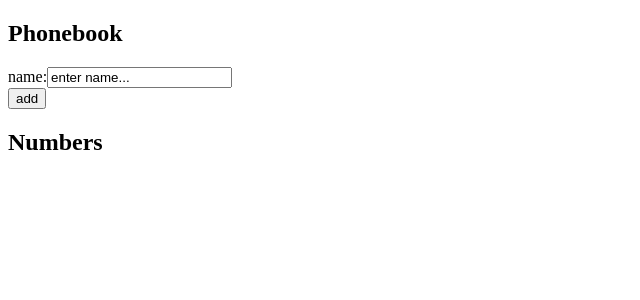
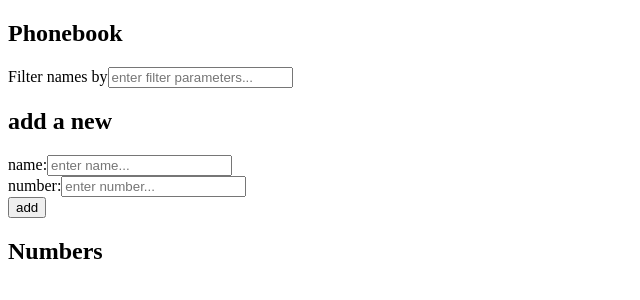
Before and after one commit to tcampbel22/full_stack_open, a React (Vite) app in the folder part2/part2-project/: page / in a window 1280 px wide. Shown: the top 300 px of the page, without its empty margins (0-640 px from the left). Built offline with nearby package versions, Linux system fonts and the light colour scheme.

Commit message:
ex 2.8-10 completed

```diff
--- a/part2/part2-project/src/App.jsx
+++ b/part2/part2-project/src/App.jsx
@@ -1,34 +1,96 @@
 import { useState } from 'react'
 
-const Person = ({person}) => { return <p> {person.name} </p> }
+const Header = ({header}) => { return <h2>{header}</h2> }
 
-const People = ({persons}) => {
+const Person = ({person}) => {
 	return (
-	<div>
-		{/* <div>Debug: {persons[0].name }</div> */}
+		<p> {person.name} {person.number} </p>
+	)
+}
+
+const People = ({persons, newFilter}) => {
+	return (
+		<div>
+		{/* <div>Debug: {newFilter}</div> */}
 		{persons.map(person =>
+			person.name.toLowerCase().includes(newFilter.toLowerCase()) &&
 			<Person key={person.name} person={person}/>
-		)}
+	)}
 	</div>
 	)
 };
 
+const FilterInput = ({handleFilter, newFilter}) => {
+	return (
+		<div>
+			<label htmlFor='filter'>Filter names by</label>
+			<input
+				id='filter'
+				name='filter-type'
+				value={newFilter}
+				onChange={handleFilter}
+				type='text'
+				placeholder='enter filter parameters...'
+			/>
+		</div>
+	)
+}
+
+const PersonForm = ({addPerson, handleNewNames, handleNewNumbers, newName, newNumber}) => {
+	return (
+		<form onSubmit={addPerson}>
+        <div>
+			<label htmlFor='name'>name:</label>
+          <input
+			id='name'
+			name='full-name'
+			value={newName}
+			onChange={handleNewNames}
+			type='text'
+			placeholder='enter name...'/>
+        </div>
+		<div>
+			<label htmlFor='number'>number:</label>
+          <input
+			id='number'
+			name='phone-number'
+			value={newNumber}
+			onChange={handleNewNumbers}
+			type='text'
+			placeholder='enter number...'/>
+        </div>
+        <div>
+          <button type="submit">add</button>
+        </div>
+      </form>
+	)
+}
+
+
 const App = () => {
-  const [persons, setPersons] = useState([{}]) //Array of people objects
-  const [newName, setNewName] = useState('enter name...')
+  const [persons, setPersons] = useState([]) //Array of people objects
+  const [newName, setNewName] = useState('')
+  const [newNumber, setNewNumber] = useState('')
+  const [newFilter, setNewFilter] = useState('')
 
- const addPerson = (event) => {
+  const addPerson = (event) => {
 	event.preventDefault();
 	console.log("Clicked add", event.target);
-	const dup = persons.find(person => person.name === newName)
-	if (dup) {
-		alert(`'${newName}' already exists in the phonebook`)
-		return
+	if (!newName)
+		return alert("Please enter a name")
+	if (!newNumber)
+		return alert("Please enter a number")
+	if (persons.find(person => person.name === newName))
+		return alert(`'${newName}' already exists in the phonebook`)
+	const nameObject = {
+		name: newName,
+		number: newNumber,
+		id: persons.length + 1
 	}
-	const nameObject = { name: newName }
-	console.log("new name: ", nameObject.name);
+	console.log("new name: ", nameObject.name, "\nid: ", nameObject.id, "\nnumber: ", nameObject.number);
 	setPersons(persons.concat(nameObject));
 	setNewName('')
+	setNewNumber('')
  }
 
   const handleNewNames = (event) => {
@@ -36,21 +98,38 @@ const App = () => {
 	console.log(event.target.value);
 	setNewName(event.target.value);
   }
+
+  const handleNewNumbers = (event) => {
+	event.preventDefault();
+	console.log(event.target.value);
+	setNewNumber(event.target.value);
+  }
+
+  const handleFilter = (event) => {
+	event.preventDefault();
+	console.log(event.target.value);
+	setNewFilter(event.target.value);
+  }
   return (
     <div>
-      <h2>Phonebook</h2>
-      <form onSubmit={addPerson}>
-        <div>
-			<label htmlFor='name'>name:</label>
-          <input id='name' name='full-name' value={newName} onChange={handleNewNames} type='text'/>
-        </div>
-        <div>
-          <button type="submit">add</button>
-        </div>
-      </form>
-		{/* <div>debug: {newName}</div> */}
-      <h2>Numbers</h2>
-		<People persons={persons}/>
+	<Header header="Phonebook"/>
+	<FilterInput
+		handleFilter={handleFilter}
+		newFilter={newFilter}
+	/>
+	<Header header="add a new"/>
+	<PersonForm
+		addPerson={addPerson}
+		handleNewNames={handleNewNames}
+		handleNewNumbers={handleNewNumbers}
+		newName={newName}
+		newNumber={newNumber}
+	/>
+	<Header header="Numbers"/>
+	<People
+		persons={persons}
+		newFilter={newFilter}
+	/>
     </div>
   )
 }
```
